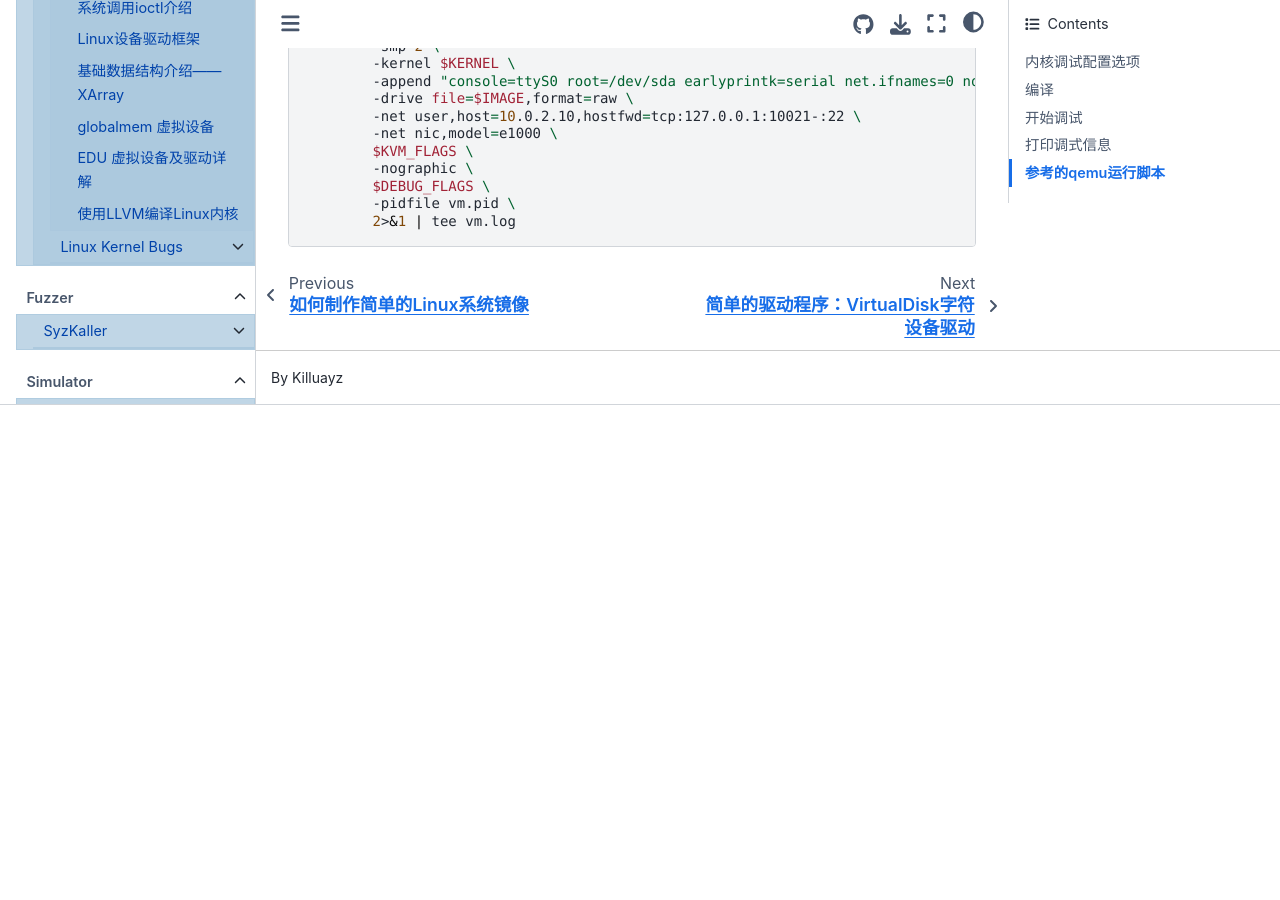
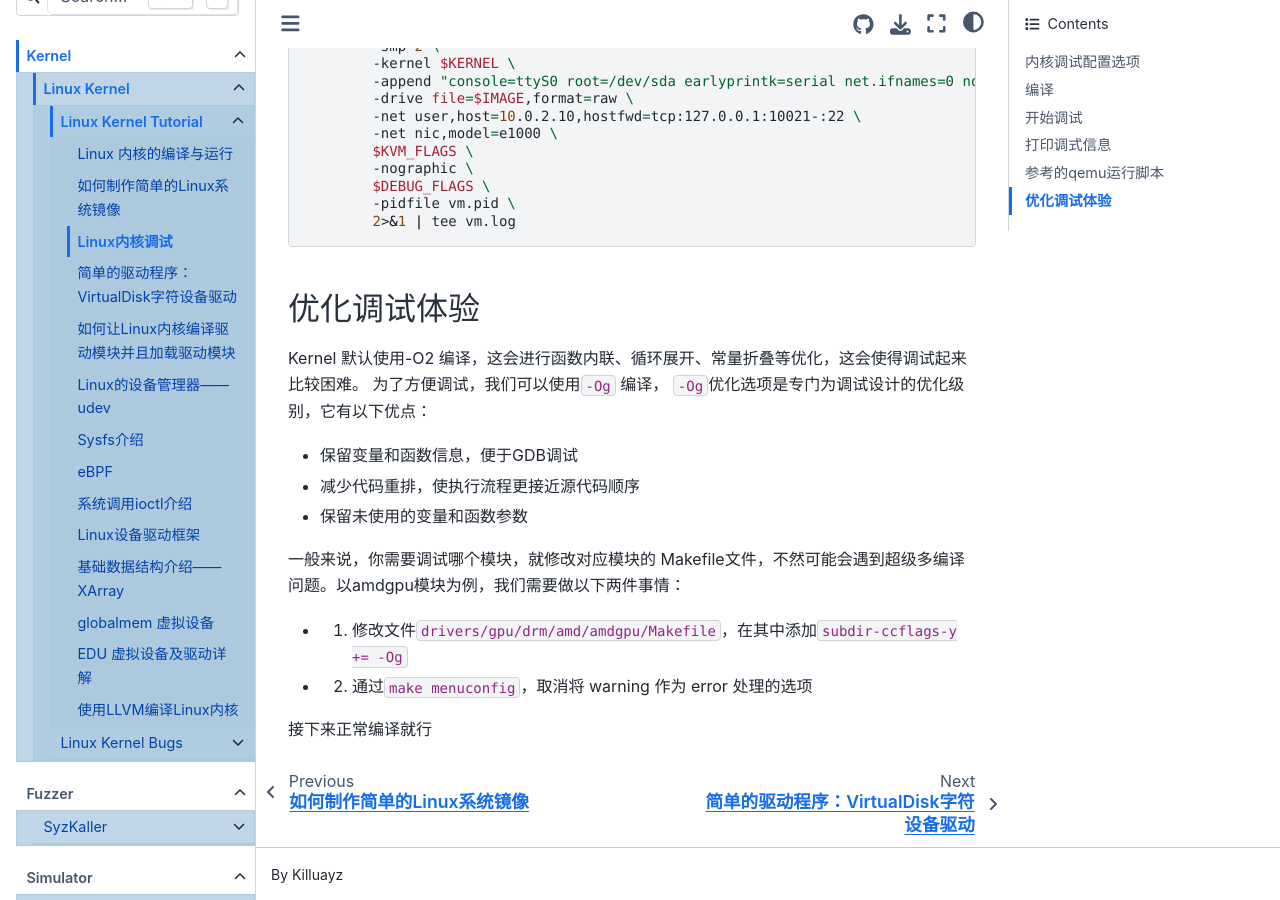
Before and after one commit to KilluaYZ/Kernel-Fuzzing-Tutorial, a Sphinx documentation site: the page built from source/kernel/linux/tutorial/3-debug/debug_kernel.md, in a window 1280 px wide and 900 px high, scrolled down 5812 px. Built offline with Sphinx 7.4.7 and the Sphinx Book theme 1.1.4, drawn with Linux system fonts in a browser that asks for light colours; pages that are not in the unit, such as notebooks, are missing from menus; before the commit the page ends 6217 px from its top, so only the background shows below that.

Commit message:
docs(kernel): 添加使用-Og优化级别调试内核的说明
在调试内核时，-O2优化级别会使调试变得困难。添加使用-Og优化级别的说明，该级别专为调试设计，能保留变量和函数信息，减少代码重排。同时提供具体修改Makefile和配置的步骤。

````diff
--- a/source/kernel/linux/tutorial/3-debug/debug_kernel.md
+++ b/source/kernel/linux/tutorial/3-debug/debug_kernel.md
@@ -235,3 +235,19 @@ sudo qemu-system-x86_64 \
         -pidfile vm.pid \
         2>&1 | tee vm.log
 ```
+
+## 优化调试体验
+
+Kernel 默认使用-O2 编译，这会进行函数内联、循环展开、常量折叠等优化，这会使得调试起来比较困难。
+为了方便调试，我们可以使用`-Og` 编译， `-Og`优化选项是专门为调试设计的优化级别，它有以下优点：
+
+- 保留变量和函数信息，便于GDB调试
+- 减少代码重排，使执行流程更接近源代码顺序
+- 保留未使用的变量和函数参数
+
+一般来说，你需要调试哪个模块，就修改对应模块的 Makefile文件，不然可能会遇到超级多编译问题。以amdgpu模块为例，我们需要做以下两件事情：
+
+- 1. 修改文件`drivers/gpu/drm/amd/amdgpu/Makefile`，在其中添加`subdir-ccflags-y += -Og`
+- 2. 通过`make menuconfig`，取消将 warning 作为 error 处理的选项
+
+接下来正常编译就行
````
